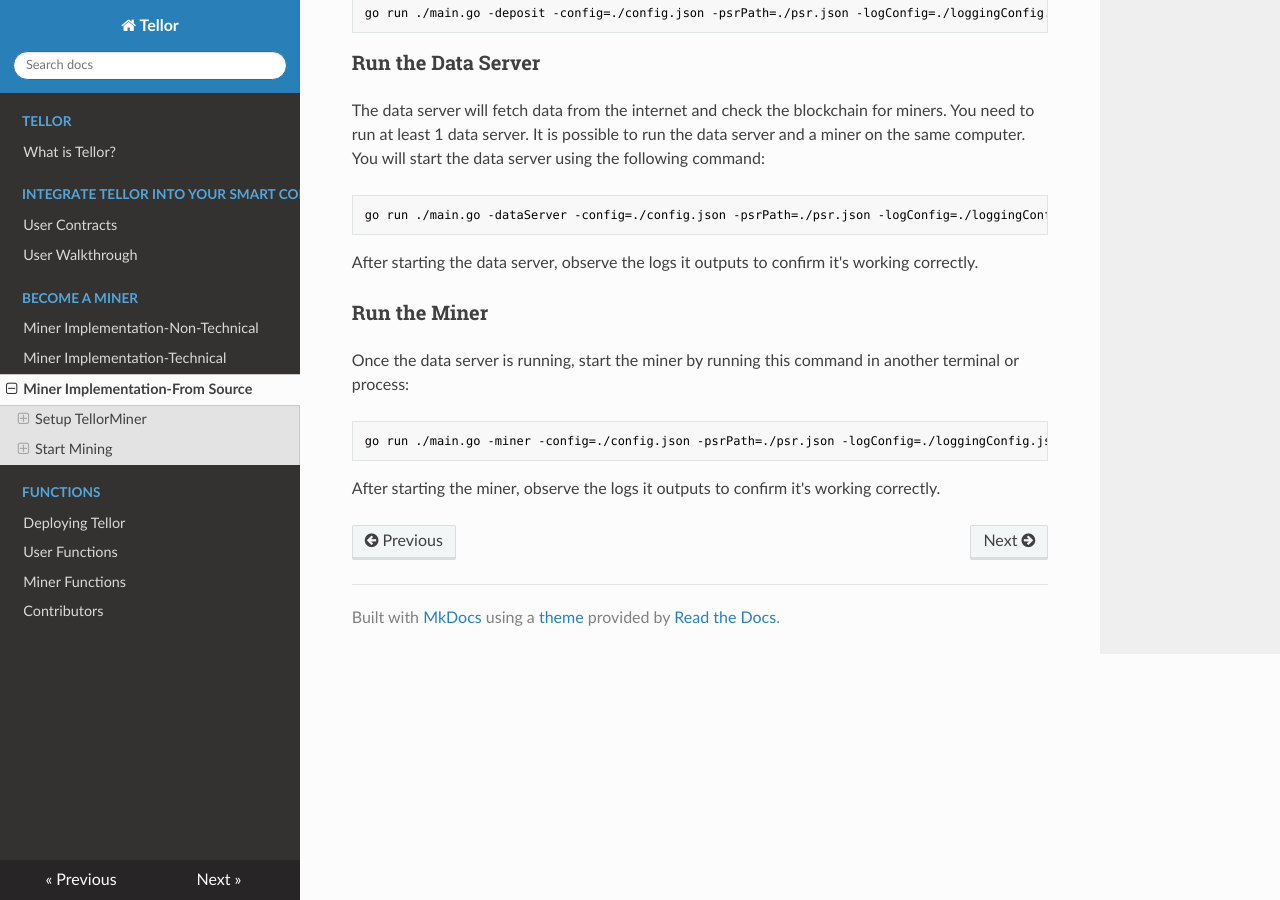
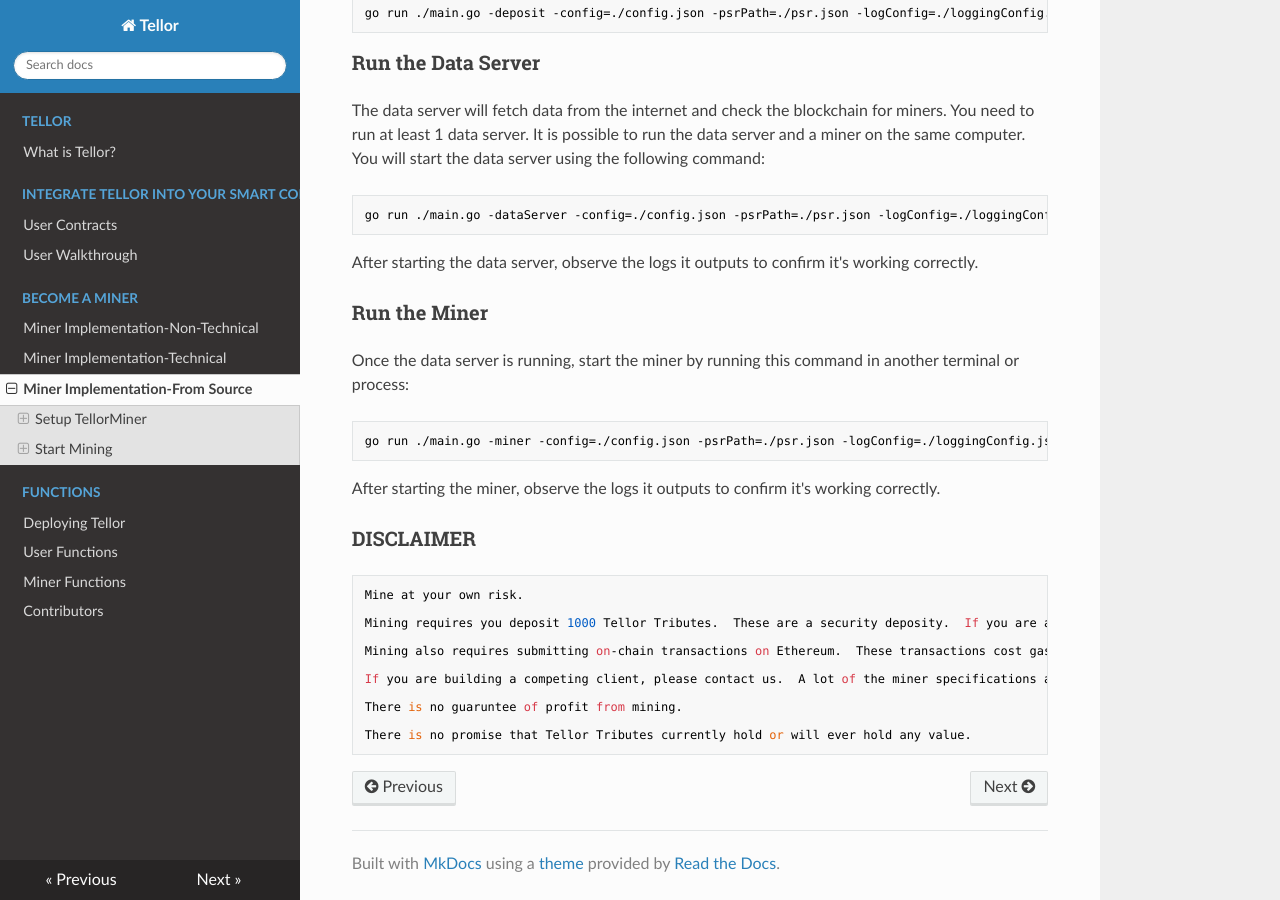
Before and after one commit to tellor-io/TellorDocumentation, an MkDocs documentation site: the page built from docs/MinerSetupFromSource.md, in a window 1280 px wide and 900 px high, scrolled down 2090 px. Built offline with MkDocs 1.6.1, drawn with Linux system fonts in a browser that asks for light colours; nearby versions of some CDN libraries; a script that is not in the unit is left out.

Commit message:
disclaimer

````diff
--- a/docs/MinerSetupFromSource.md
+++ b/docs/MinerSetupFromSource.md
@@ -91,3 +91,18 @@ Once the data server is running, start the miner by running this command in anot
 go run ./main.go -miner -config=./config.json -psrPath=./psr.json -logConfig=./loggingConfig.json
 ```
 After starting the miner, observe the logs it outputs to confirm it's working correctly.
+
+### DISCLAIMER
+
+
+    Mine at your own risk.
+
+    Mining requires you deposit 1000 Tellor Tributes.  These are a security deposity.  If you are a malicious actor (aka submit a bad value), the community can vote to slash your 1000 tokens.
+
+    Mining also requires submitting on-chain transactions on Ethereum.  These transactions cost gas (ETH) and can sometimes be signifiant if the cost of gas on EThereum is high (i.e. the network is clogged).  Please reach out to the community to find the best tips for keeping gas costs under control or at least being aware of the costs.
+
+    If you are building a competing client, please contact us.  A lot of the miner specifications are off-chain and a significant portion of the mining process hinges on the consensus of the Tellor community to determine what proper values are.  Competing clients that change different pieces run the risk of being disputed by the commmunity.
+
+    There is no guaruntee of profit from mining.
+
+    There is no promise that Tellor Tributes currently hold or will ever hold any value.
````
Also changed, not shown: docs/MinerSetupNonTechnical.md (+15 -0 lines), docs/MinerSetupTechnical.md (+15 -0 lines).
